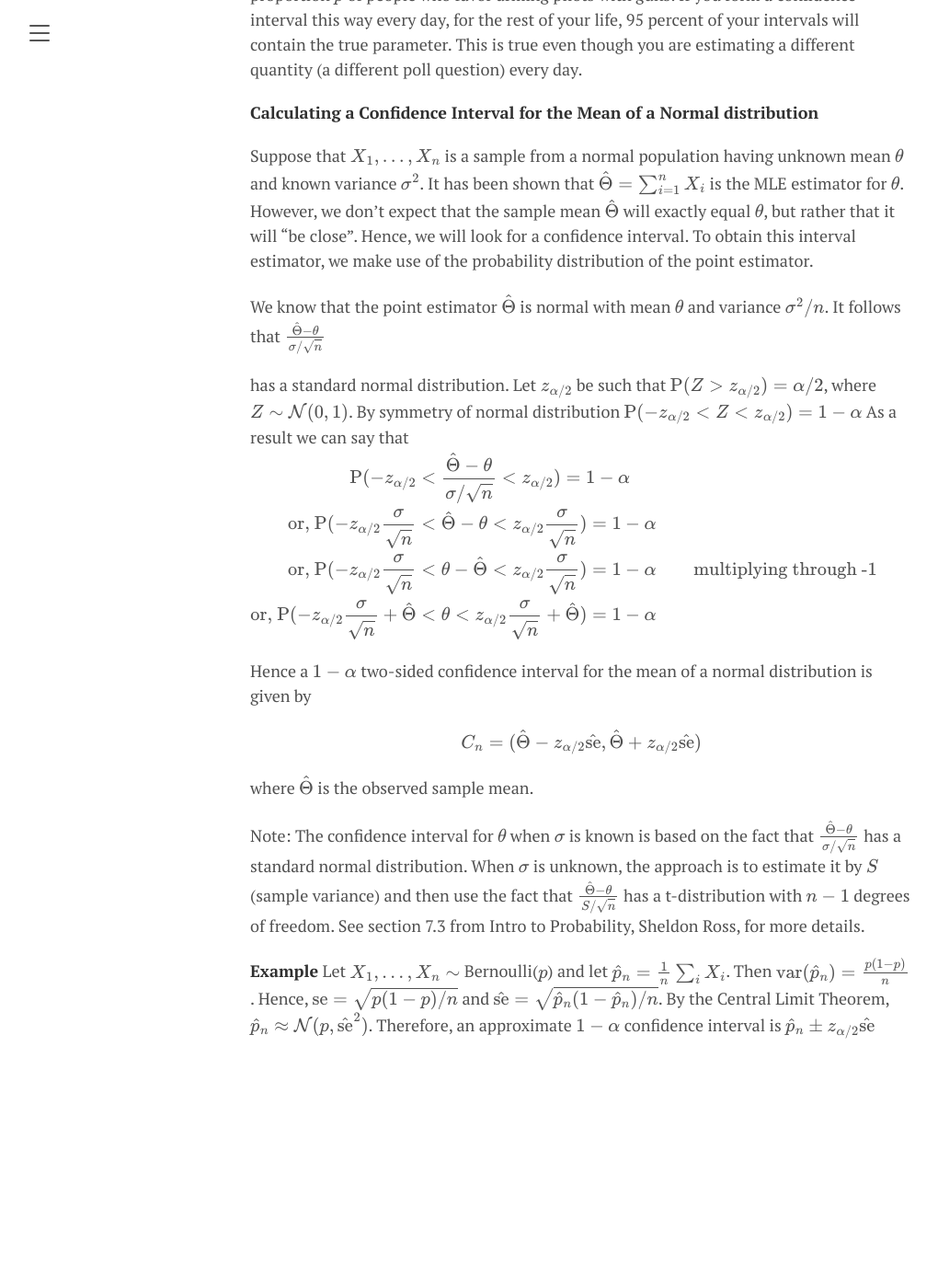
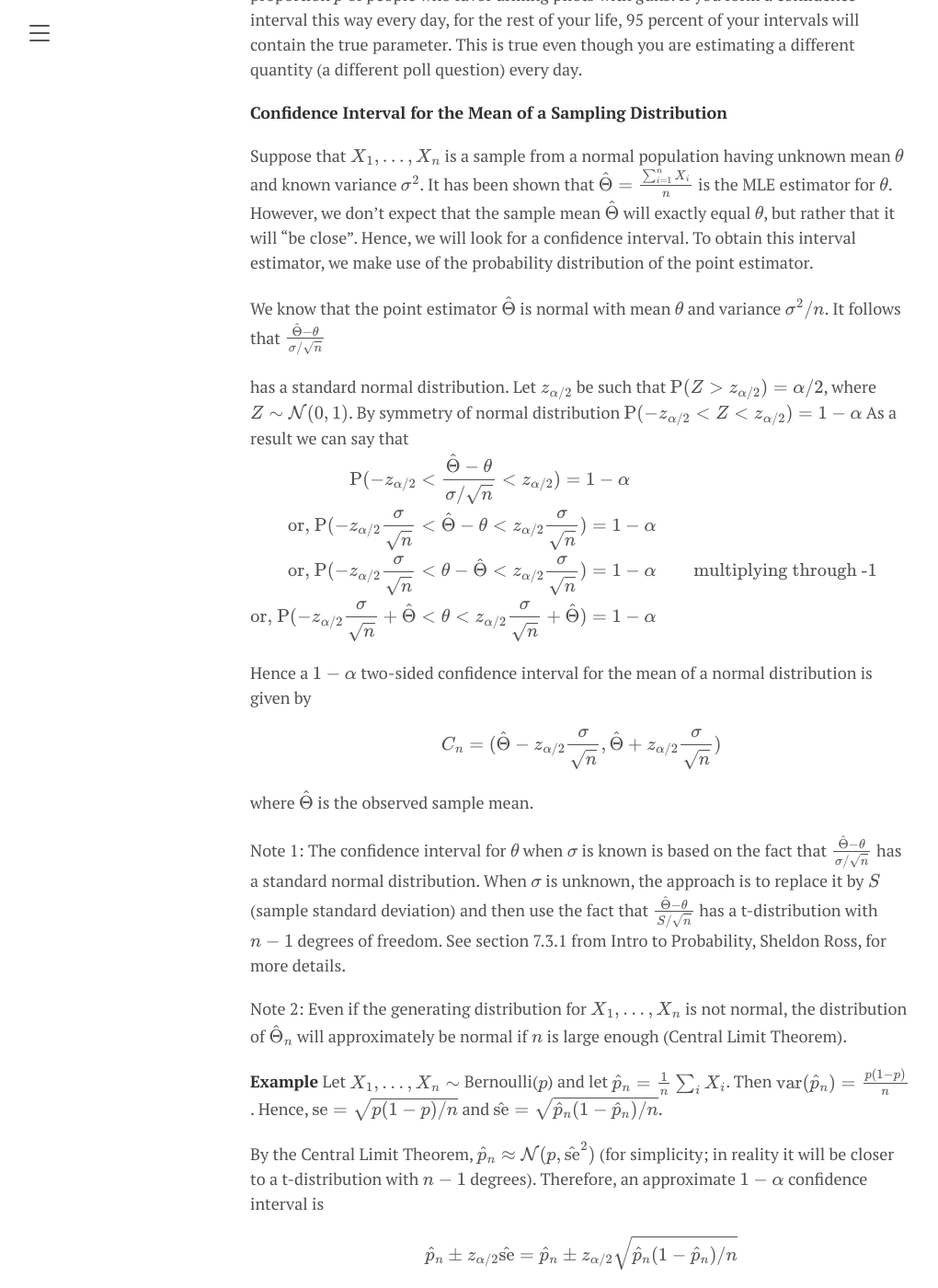
Before and after one commit to guptv93/guptv93.github.io, a Jekyll site: the page built from _statistics/classical_inference_I.md, in a window 1280 px wide and 1400 px high, scrolled down 4291 px. Shown: the whole window at 92% size, without its empty margins (8-1028 px from the left). Built offline with Jekyll 4.4.1, drawn with Linux system fonts in a browser that asks for light colours; nearby versions of some CDN libraries; formulas are drawn with MathJax 3; before the commit the page ends 5440 px from its top, so only the background shows below that.

```diff
--- a/_statistics/classical_inference_I.md
+++ b/_statistics/classical_inference_I.md
@@ -142,9 +142,9 @@ For a concrete interpretation, look at it like this. We construct a confidence i
 
 
 
-**Calculating a Confidence Interval for the Mean of a Normal distribution**
+**Confidence Interval for the Mean of a Sampling Distribution**
 
-Suppose that $X_1, \dots, X_n$ is a sample from a normal population having unknown mean $\theta$ and known variance $\sigma^2$. It has been shown that $\hat{\Theta} = \sum^n_{i=1}X_i$  is the MLE estimator for $\theta$. However, we don’t expect that the sample mean $\hat{\Theta}$  will exactly equal $\theta$, but rather that it will “be close”. Hence, we will look for a confidence interval. To obtain this interval estimator, we make use of the probability distribution of the point estimator.
+Suppose that $X_1, \dots, X_n$ is a sample from a normal population having unknown mean $\theta$ and known variance $\sigma^2$. It has been shown that $\hat{\Theta} = \frac{\sum^n_{i=1}X_i}{n}$  is the MLE estimator for $\theta$. However, we don’t expect that the sample mean $\hat{\Theta}$  will exactly equal $\theta$, but rather that it will “be close”. Hence, we will look for a confidence interval. To obtain this interval estimator, we make use of the probability distribution of the point estimator.
 
 We know that the point estimator $\hat{\Theta}$ is normal with mean $\theta$ and variance $\sigma^2/n$. It follows that
 $$
@@ -170,18 +170,24 @@ $$
 Hence a $1 - \alpha$ two-sided confidence interval for the mean of a normal distribution is given by
 
 $$
-C_n = (\hat{\Theta} - z_{\alpha/2}\hat{\text{se}}, \hat{\Theta} + z_{\alpha/2}\hat{\text{se}})
+C_n = (\hat{\Theta} - z_{\alpha/2}\frac{\sigma}{\sqrt{n}}, \hat{\Theta} + z_{\alpha/2}\frac{\sigma}{\sqrt{n}})
 $$
 
 where $\hat{\Theta}$ is the observed sample mean.
 
 
 
-Note: The confidence interval for $\theta$ when $\sigma$ is known is based on the fact that $\frac{\hat{\Theta} - \theta}{\sigma/\sqrt{n}}$ has a standard normal distribution. When $\sigma$ is unknown, the approach is to estimate it by $S$ (sample variance) and then use the fact that $\frac{\hat{\Theta} - \theta}{ S/\sqrt{n}}$ has a t-distribution with $n−1$ degrees of freedom. See section 7.3 from Intro to Probability, Sheldon Ross, for more details.
+Note 1: The confidence interval for $\theta$ when $\sigma$ is known is based on the fact that $\frac{\hat{\Theta} - \theta}{\sigma/\sqrt{n}}$ has a standard normal distribution. When $\sigma$ is unknown, the approach is to replace it by $S$ (sample standard deviation) and then use the fact that $\frac{\hat{\Theta} - \theta}{ S/\sqrt{n}}$ has a t-distribution with $n−1$ degrees of freedom. See section 7.3.1 from Intro to Probability, Sheldon Ross, for more details.
+
+Note 2: Even if the generating distribution for $X_1, \dots, X_n$ is not normal, the distribution of $\hat{\Theta}_n$ will approximately be normal if $n$ is large enough (Central Limit Theorem).
 
 
 
-**Example** Let $X_1, \dots, X_n \sim$ Bernoulli($p$) and let $\hat{p}_ n = \frac{1}{n}\sum_i{X_i}$. Then $\v{(\hat{p}_ n)} = \frac{p(1-p)}{n}$. Hence, $\text{se} = \sqrt{p(1-p)/n}$ and $\hat{\text{se}} = \sqrt{\hat{p}_ n(1 - \hat{p}_ n)/n}$. By the Central Limit Theorem, $\hat{p}_ n \approx \mathcal{N}(p, \hat{\text{se}}^2)$. Therefore, an approximate $1 - \alpha$ confidence interval is
+**Example** Let $X_1, \dots, X_n \sim$ Bernoulli($p$) and let $\hat{p}_ n = \frac{1}{n}\sum_i{X_i}$. Then $\v{(\hat{p}_ n)} = \frac{p(1-p)}{n}$. Hence, $\text{se} = \sqrt{p(1-p)/n}$ and $\hat{\text{se}} = \sqrt{\hat{p}_ n(1 - \hat{p}_ n)/n}$.
+
+By the Central Limit Theorem, $\hat{p}_ n \approx \mathcal{N}(p, \hat{\text{se}}^2)$ (for simplicity; in reality it will be closer to a t-distribution with $n-1$ degrees). Therefore, an approximate $1 - \alpha$ confidence interval is
+
+
 $$
-\hat{p}_n \pm z_{\alpha/2}\hat{\text{se}}
+\hat{p}_n \pm z_{\alpha/2}\hat{\text{se}} = \hat{p}_n \pm z_{\alpha/2}\sqrt{\hat{p}_ n(1 - \hat{p}_ n)/n}
 $$
```
Also changed, not shown: _statistics/classical_inference_II.md (+1 -1 lines), _statistics/regression.md (+81 -96 lines).
